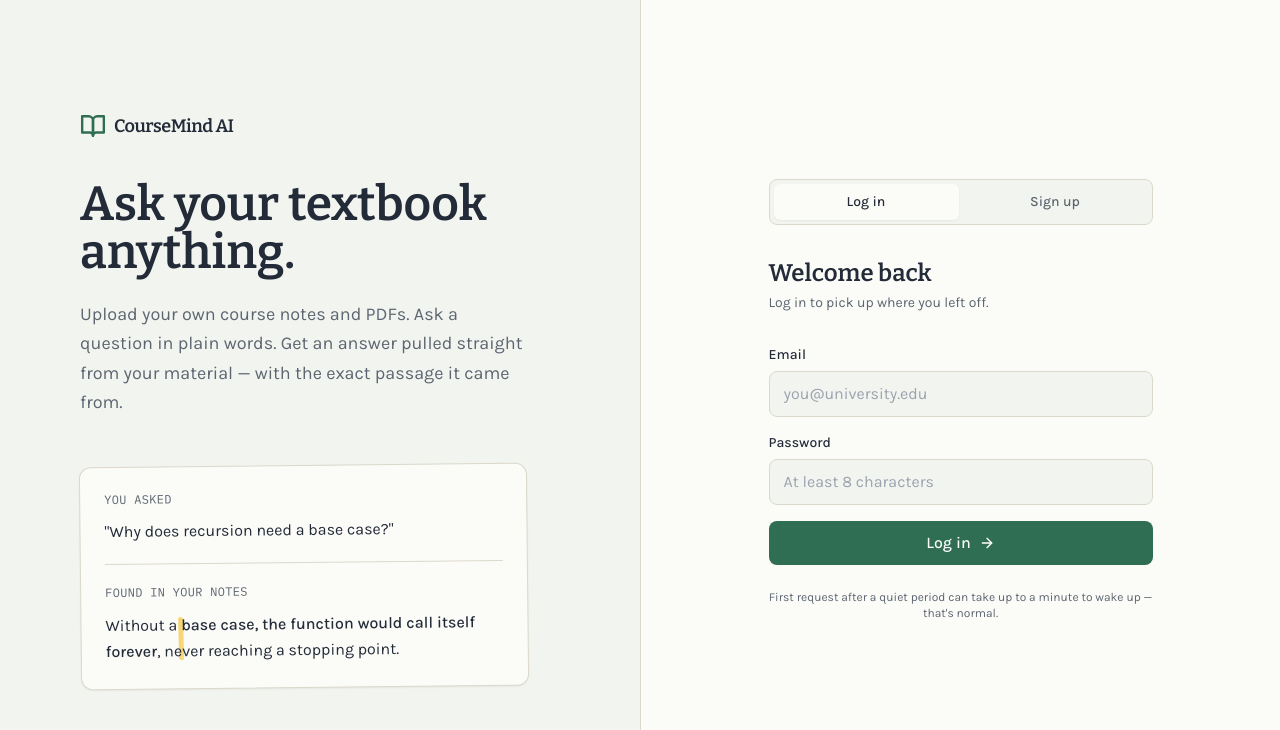
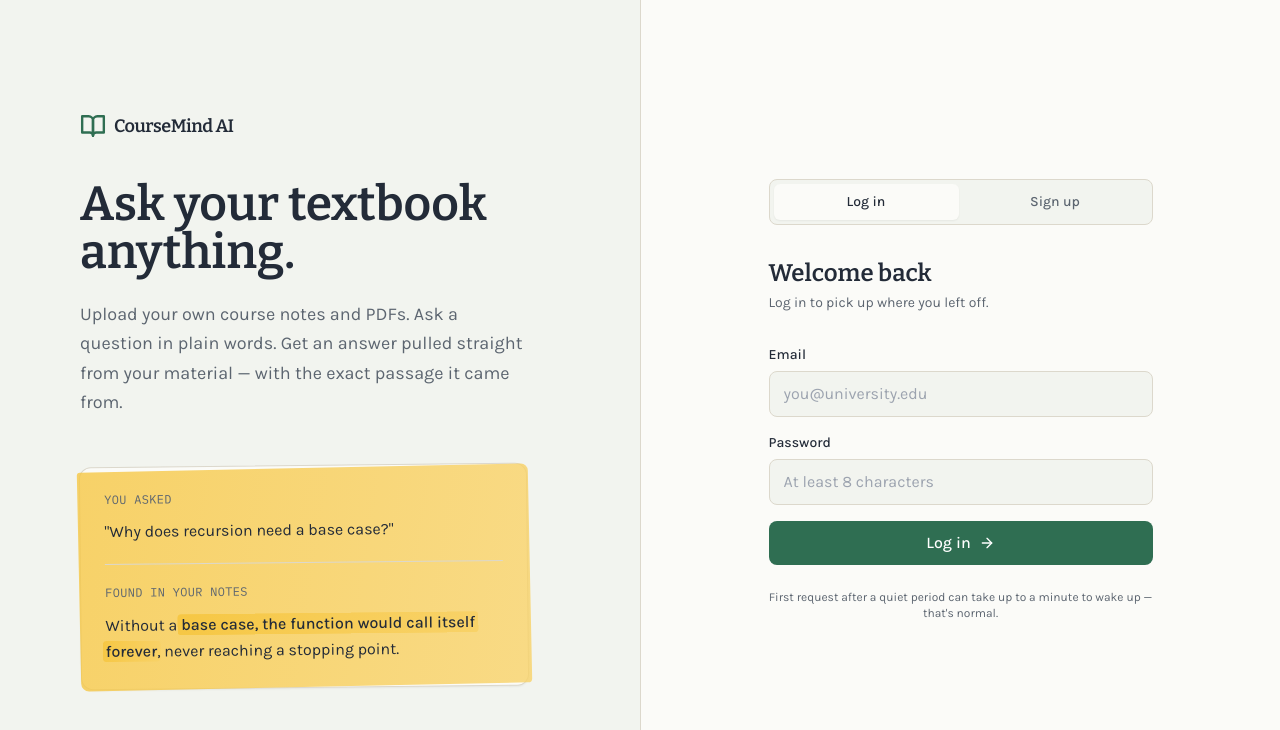
Before and after one commit to ali-hassan-7852/coursemind-frontend, a React (Vite) app: page / in a window 1280 px wide. Shown: the top 730 px of the page. Built offline with nearby package versions, Linux system fonts and the light colour scheme; no server answers.

Commit message:
Fix highlight wrapping bug, add richer empty state

```diff
--- a/src/index.css
+++ b/src/index.css
@@ -11,8 +11,12 @@ body {
    mimicking the highlighter mark a student draws over the exact
    sentence that answers their question. */
 .highlight-mark {
-  position: relative;
-  display: inline;
+  background: linear-gradient(100deg, #F6C744 0%, #F8D268 100%);
+  padding: 0.05em 0.2em;
+  margin: 0 -0.2em;
+  border-radius: 4px;
+  box-decoration-break: clone;
+  -webkit-box-decoration-break: clone;
 }
 .highlight-mark::before {
   content: "";
--- a/src/pages/DashboardPage.jsx
+++ b/src/pages/DashboardPage.jsx
@@ -147,12 +147,32 @@ export default function DashboardPage() {
         <main className="flex-1 flex flex-col overflow-hidden px-6 py-6">
           <div className="flex-1 overflow-y-auto space-y-6 mb-6">
             {messages.length === 0 ? (
-              <div className="h-full flex flex-col items-center justify-center text-center py-16">
-                <BookOpen size={32} className="text-rule mb-3" />
-                <p className="font-body text-inksoft max-w-sm">
+        <div className="h-full flex flex-col items-center justify-center text-center py-16 px-6">
+          <div className="relative mb-6">
+            <div className="w-20 h-20 rounded-2xl bg-pine/10 flex items-center justify-center rotate-[-4deg]">
+              <BookOpen size={34} className="text-pine" strokeWidth={1.8} />
+            </div>
+            <div className="absolute -bottom-2 -right-3 w-10 h-10 rounded-xl bg-highlight flex items-center justify-center rotate-[8deg] shadow-sm">
+              <Sparkles size={17} className="text-ink" strokeWidth={2} />
+            </div>
+          </div>
+          <h3 className="font-display text-xl font-semibold text-ink mb-2">Ready when you are</h3>
+          <p className="font-body text-inksoft max-w-sm mb-7">
             Upload a PDF, then ask a question about it — I'll answer
             using only what's inside your document.
           </p>
+          <div className="flex flex-wrap justify-center gap-2 max-w-md">
+            {["Summarize this document", "What are the key requirements?", "Explain this in simple terms"].map((suggestion) => (
+              <button
+                key={suggestion}
+                type="button"
+                onClick={() => setQuestion(suggestion)}
+                className="font-body text-sm text-pine bg-pine/5 hover:bg-pine/10 border border-pine/20 rounded-full px-4 py-2 transition-colors"
+              >
+                {suggestion}
+              </button>
+            ))}
+          </div>
         </div>
       ) : (
         messages.map((m, i) => <AnswerMessage key={i} {...m} />)
```
Lines whose indentation alone changed are shown as unchanged.
